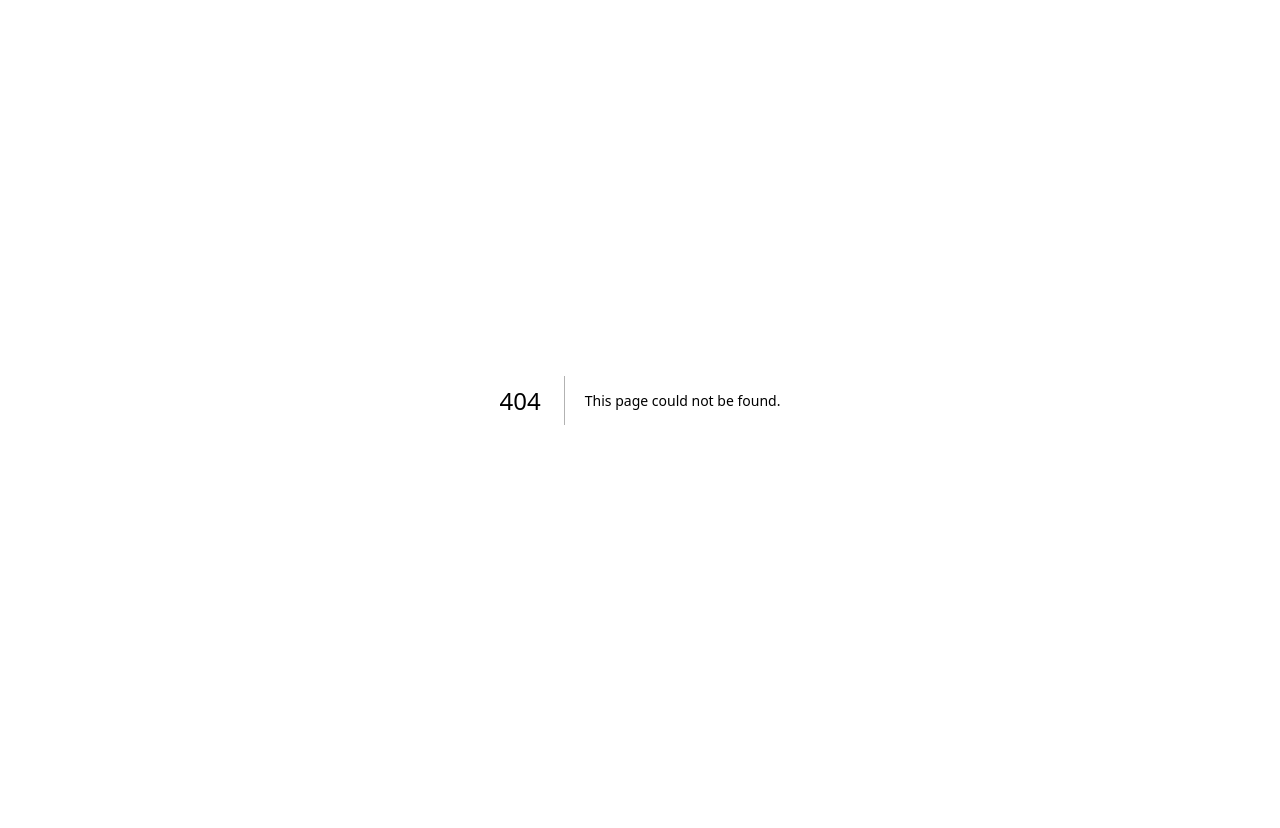
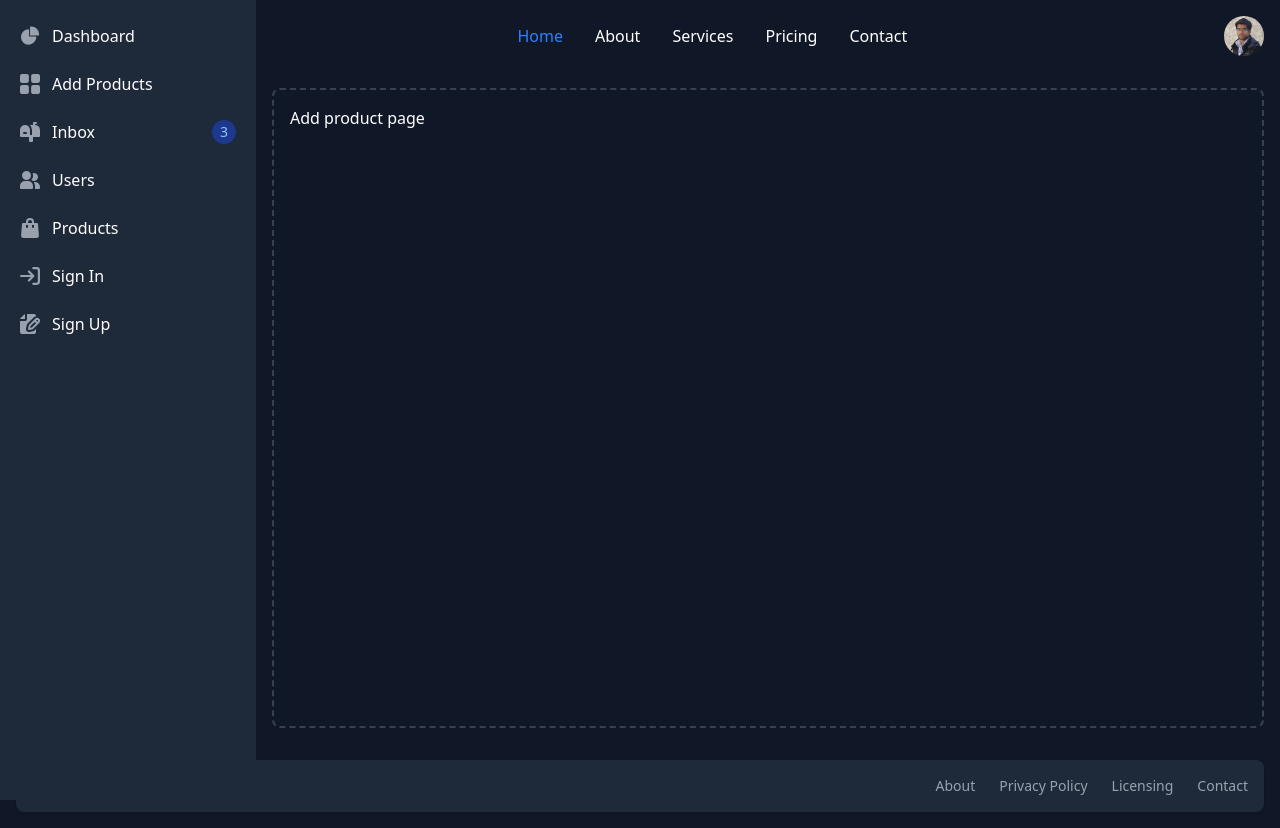
Before and after one commit to Haseebashraf005/FoodDelivery, a Next.js app: page /restaurant/dashboard/addproduct in a window 1280 px wide. Before the commit this address had no page. Before the commit the page ends 800 px from the top, so only its background shows below. Built offline with nearby package versions, Linux system fonts and the light colour scheme; sample sign-in values are in the browser's storage; grey boxes are pictures that could not be loaded.

Commit message:
ok till side bar but not active

```diff
--- /dev/null
+++ b/src/app/restaurant/dashboard/addproduct/page.js
@@ -0,0 +1,9 @@
+import React from 'react'
+
+const addproduct = () => {
+  return (
+    <div>Add product page</div>
+  )
+}
+
+export default addproduct
--- a/src/app/restaurant/dashboard/layout.js
+++ b/src/app/restaurant/dashboard/layout.js
@@ -2,10 +2,36 @@
 import Footer from '@/app/_components/Footer';
 import Image from 'next/image';
 import { useRouter } from 'next/navigation';
+import "flowbite";
+import { useEffect, useState } from 'react';
+import { initFlowbite } from 'flowbite'; // Import Flowbite's init function
+import Link from "next/link";
+
+
 
 
 
 export default function RootLayout({ children }) {
+  let [userDetails, setUserDetails] = useState({})
+
+  let router = useRouter()
+
+
+  useEffect(() => {
+    // check if user log in or not
+
+    let data = localStorage.getItem("user");
+    if (!data) {
+      router.push('/restaurant')
+    } else {
+      setUserDetails(JSON.parse(data))
+    }
+
+    // Initialize Flowbite components after DOM is updated
+    initFlowbite();
+
+  }, [])
+
 
   function signOut() {
 
@@ -92,22 +118,21 @@ export default function RootLayout({ children }) {
           <div className="h-full px-3 py-4 overflow-y-auto bg-gray-50 dark:bg-gray-800">
             <ul className="space-y-2 font-medium">
               <li>
-                <a href="#" className="flex items-center p-2 text-gray-900 rounded-lg dark:text-white hover:bg-gray-100 dark:hover:bg-gray-700 group">
+                <Link href="/restaurant/dashboard" className="flex items-center p-2 text-gray-900 rounded-lg dark:text-white hover:bg-gray-100 dark:hover:bg-gray-700 group">
                   <svg className="w-5 h-5 text-gray-500 transition duration-75 dark:text-gray-400 group-hover:text-gray-900 dark:group-hover:text-white" aria-hidden="true" xmlns="http://www.w3.org/2000/svg" fill="currentColor" viewBox="0 0 22 21">
                     <path d="M16.975 11H10V4.025a1 1 0 0 0-1.066-.998 8.5 8.5 0 1 0 9.039 9.039.999.999 0 0 0-1-1.066h.002Z" />
                     <path d="M12.5 0c-.157 0-.311.01-.565.027A1 1 0 0 0 11 1.02V10h8.975a1 1 0 0 0 1-.935c.013-.188.028-.374.028-.565A8.51 8.51 0 0 0 12.5 0Z" />
                   </svg>
                   <span className="ms-3">Dashboard</span>
-                </a>
+                </Link>
               </li>
               <li>
-                <a href="#" className="flex items-center p-2 text-gray-900 rounded-lg dark:text-white hover:bg-gray-100 dark:hover:bg-gray-700 group">
+                <Link href="/restaurant/dashboard/addproduct" className="flex items-center p-2 text-gray-900 rounded-lg dark:text-white hover:bg-gray-100 dark:hover:bg-gray-700 group">
                   <svg className="shrink-0 w-5 h-5 text-gray-500 transition duration-75 dark:text-gray-400 group-hover:text-gray-900 dark:group-hover:text-white" aria-hidden="true" xmlns="http://www.w3.org/2000/svg" fill="currentColor" viewBox="0 0 18 18">
                     <path d="M6.143 0H1.857A1.857 1.857 0 0 0 0 1.857v4.286C0 7.169.831 8 1.857 8h4.286A1.857 1.857 0 0 0 8 6.143V1.857A1.857 1.857 0 0 0 6.143 0Zm10 0h-4.286A1.857 1.857 0 0 0 10 1.857v4.286C10 7.169 10.831 8 11.857 8h4.286A1.857 1.857 0 0 0 18 6.143V1.857A1.857 1.857 0 0 0 16.143 0Zm-10 10H1.857A1.857 1.857 0 0 0 0 11.857v4.286C0 17.169.831 18 1.857 18h4.286A1.857 1.857 0 0 0 8 16.143v-4.286A1.857 1.857 0 0 0 6.143 10Zm10 0h-4.286A1.857 1.857 0 0 0 10 11.857v4.286c0 1.026.831 1.857 1.857 1.857h4.286A1.857 1.857 0 0 0 18 16.143v-4.286A1.857 1.857 0 0 0 16.143 10Z" />
                   </svg>
-                  <span className="flex-1 ms-3 whitespace-nowrap">Kanban</span>
-                  <span className="inline-flex items-center justify-center px-2 ms-3 text-sm font-medium text-gray-800 bg-gray-100 rounded-full dark:bg-gray-700 dark:text-gray-300">Pro</span>
-                </a>
+                  <span className="flex-1 ms-3 whitespace-nowrap">Add Products</span>
+                </Link>
               </li>
               <li>
                 <a href="#" className="flex items-center p-2 text-gray-900 rounded-lg dark:text-white hover:bg-gray-100 dark:hover:bg-gray-700 group">
@@ -163,7 +188,7 @@ export default function RootLayout({ children }) {
         {/* <Dashboardbody /> */}
 
         <div className="p-4  sm:ml-64">
-          <div className="p-4 border-2 border-gray-200 border-dashed rounded-lg dark:border-gray-700 min-h-screen text-white" >
+          <div className="p-4 border-2 border-gray-200 border-dashed rounded-lg dark:border-gray-700 min-h-[80vh] text-white" >
             {children}
           </div>
         </div>
--- a/src/app/restaurant/dashboard/page.js
+++ b/src/app/restaurant/dashboard/page.js
@@ -1,49 +1,16 @@
 'use client'
-import Footer from '@/app/_components/Footer'
+
 import React from 'react'
 import "flowbite";
-import Image from 'next/image';
-import { useEffect, useState } from 'react';
-import { useRouter } from 'next/navigation';
-import { initFlowbite } from 'flowbite'; // Import Flowbite's init function
-import Dashboardbody from '@/app/_components/Dashboardbody';
+
 
 
 const Dashboard = () => {
 
-
-    let router = useRouter()
-    let [userDetails, setUserDetails] = useState({})
-
-
-    useEffect(() => {
-        // check if user log in or not
-
-        let data = localStorage.getItem("user");
-        if (!data) {
-            router.push('/restaurant')
-        } else {
-            setUserDetails(JSON.parse(data))
-        }
-
-        // Initialize Flowbite components after DOM is updated
-        initFlowbite();
-
-    }, [])
-
-
-
-    function signOut() {
-
-        router.push('/restaurant')
-        localStorage.removeItem("user");
-
-    }
-
     return (
-      <>
-      test
-      </>
+        <>
+            Dashboard Home page
+        </>
     )
 }
 
```
